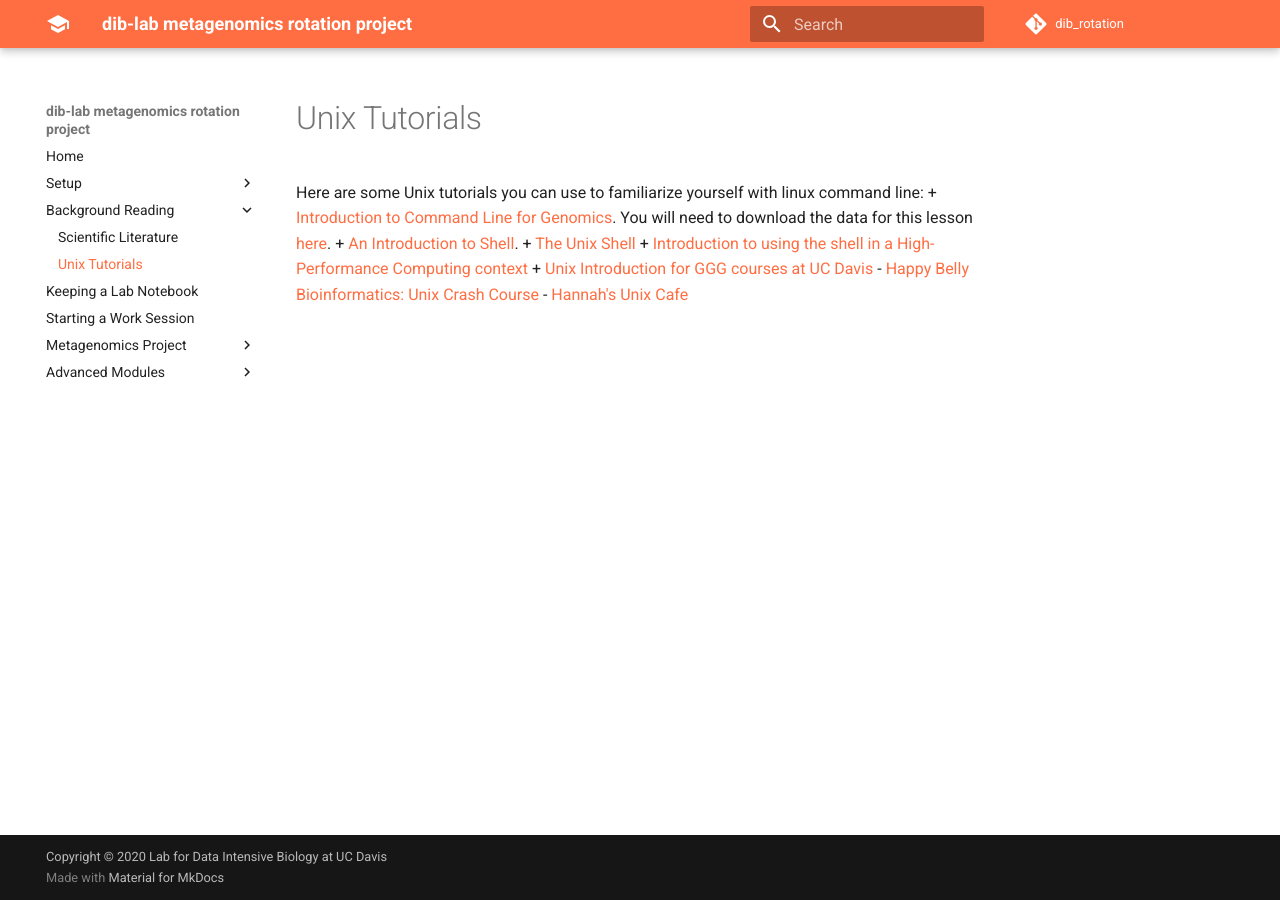
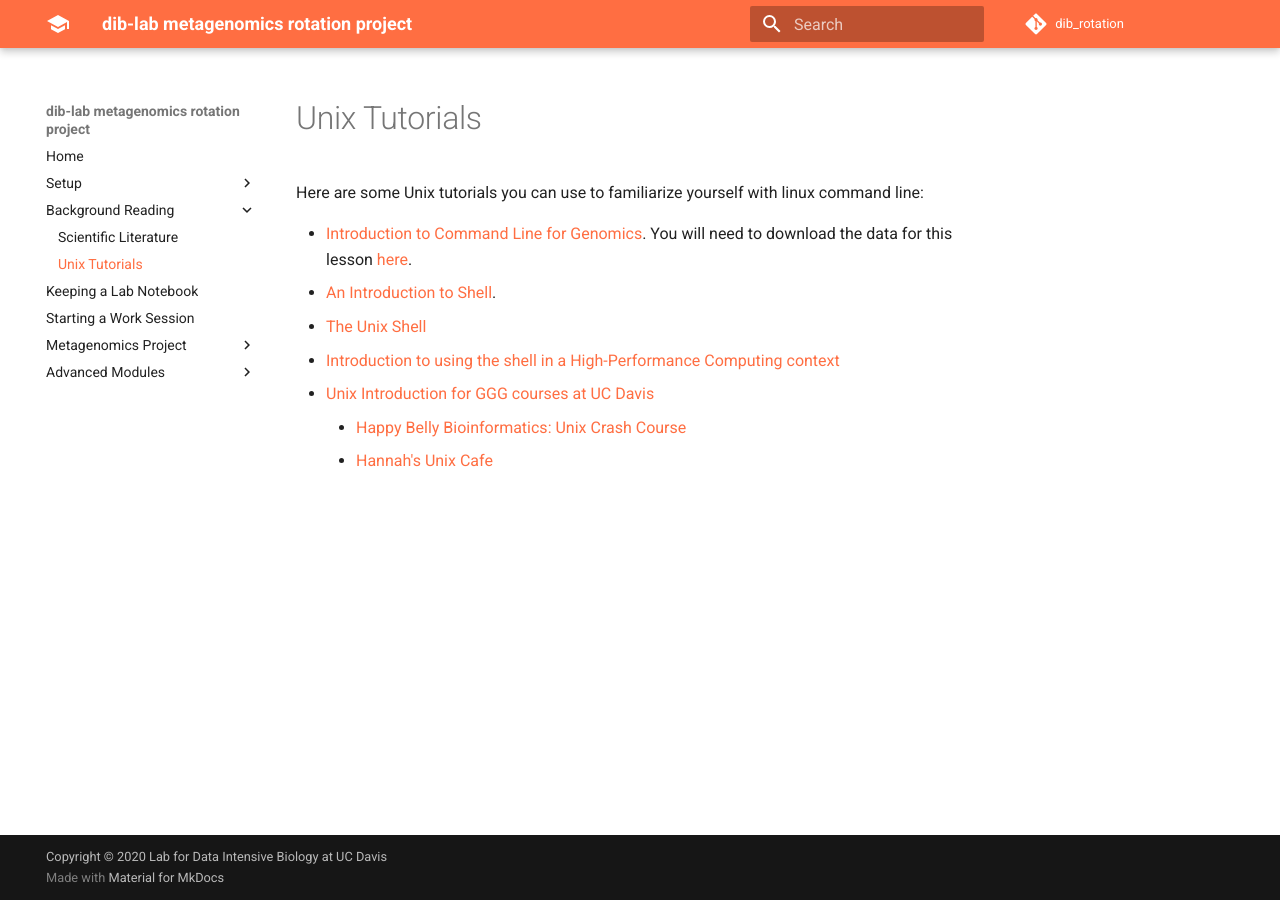
Before and after one commit to dib-lab/dib_rotation, an MkDocs documentation site: the page built from doc/00a_unix.md, in a window 1280 px wide. Built offline with MkDocs 1.6.1 and Material for MkDocs 9.7.7, drawn with Linux system fonts in a browser that asks for light colours; comment, search, counter and statistics services are not loaded.

```diff
--- a/doc/00a_unix.md
+++ b/doc/00a_unix.md
@@ -1,9 +1,10 @@
 Here are some Unix tutorials you can use to familiarize yourself with linux command line:
+
 + [Introduction to Command Line for Genomics](https://datacarpentry.org/shell-genomics/).
 You will need to download the data for this lesson [here](https://figshare.com/articles/Data_Carpentry_Genomics_beta_2_0/7726454).
 + [An Introduction to Shell](https://angus.readthedocs.io/en/2019/shell_intro/index.html).
 + [The Unix Shell](https://swcarpentry.github.io/shell-novice/)
 + [Introduction to using the shell in a High-Performance Computing context](https://hpc-carpentry.github.io/hpc-shell/)
 + [Unix Introduction for GGG courses at UC Davis](https://hackmd.io/5EfBWjCmTbWLgdC4rg8GZw#)
-    - [Happy Belly Bioinformatics: Unix Crash Course](https://astrobiomike.github.io/unix/unix-intro)
-    - [Hannah's Unix Cafe](https://github.com/ctb/hannahs-unix-cafe)
+    + [Happy Belly Bioinformatics: Unix Crash Course](https://astrobiomike.github.io/unix/unix-intro)
+    + [Hannah's Unix Cafe](https://github.com/ctb/hannahs-unix-cafe)
```
